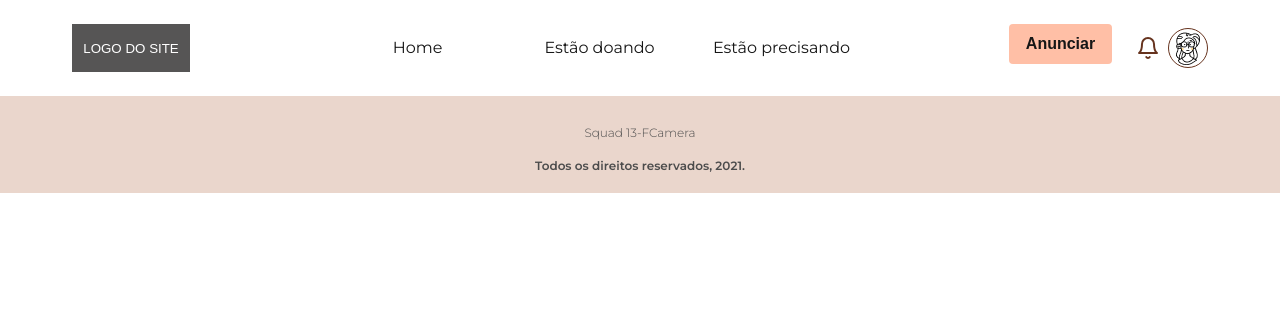
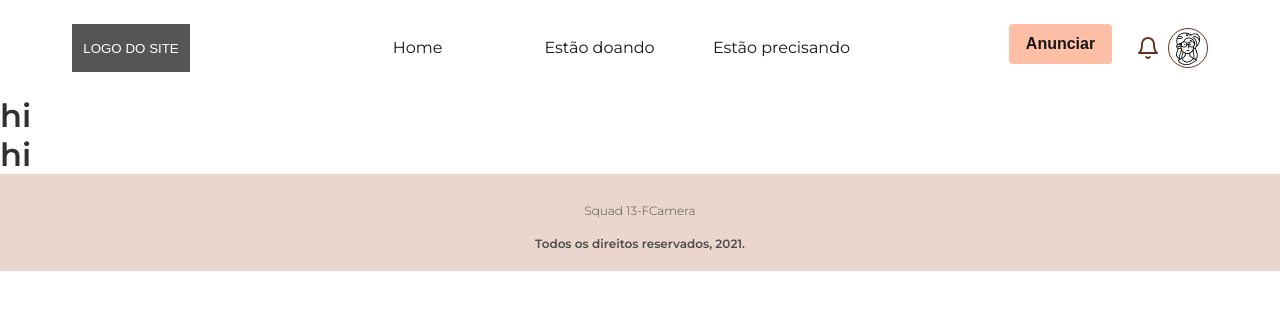
Before and after one commit to FCamara-Squad13/Mobile, a React (Create React App) app: page /chat in a window 1280 px wide. Shown: the top 310 px of the page. Built offline with nearby package versions, Linux system fonts and the light colour scheme.

Commit message:
Put Navbar and Footer on Router

```diff
--- a/src/components/Hero/index.tsx
+++ b/src/components/Hero/index.tsx
@@ -9,7 +9,7 @@ type Props = {
 
 const Hero: React.FC<Props> = ({ title, subtitle, heroPath }) => {
   const heroStyle = {
-    backgroundImage: `linear-gradient(rgba(255,255,255,0.6),rgba(255,255,255,0.6)), url(${heroPath})`,
+    backgroundImage: `linear-gradient(rgba(255,255,255,0.7),rgba(255,255,255,0.8)), url(${heroPath})`,
   };
 
   return (
--- a/src/pages/Anunciar/index.tsx
+++ b/src/pages/Anunciar/index.tsx
@@ -1,8 +1,6 @@
 import React from "react";
 import { Link } from "react-router-dom";
-import Footer from "../../components/Footer";
 import Hero from "../../components/Hero";
-import Navbar from "../../components/Navbar";
 
 import "./style.css";
 
@@ -16,7 +14,6 @@ const Anunciar: React.FC = () => {
 
   return (
     <>
-      <Navbar />
       <Hero title={heroTitle} subtitle={heroSubtitle} heroPath={heroPath} />
       <div className="container">
         <div className="anunciar-page-content">
@@ -43,7 +40,6 @@ const Anunciar: React.FC = () => {
           </div>
         </div>
       </div>
-      <Footer />
     </>
   );
 };
--- a/src/pages/Anunciar/style.css
+++ b/src/pages/Anunciar/style.css
@@ -24,6 +24,7 @@
   width: 300px;
   height: 300px;
   border-radius: 20px;
+  cursor: pointer;
 }
 
 .action-image:hover {
--- a/src/pages/Chat/index.tsx
+++ b/src/pages/Chat/index.tsx
@@ -1,13 +1,10 @@
 import React from "react";
-
-import Footer from "../../components/Footer";
-import Navbar from "../../components/Navbar";
 
 const Home: React.FC = () => {
   return (
     <>
-      <Navbar />
-      <Footer />
+      <h1>hi</h1>
+      <h1>hi</h1>
     </>
   );
 };
--- a/src/pages/Doando/index.tsx
+++ b/src/pages/Doando/index.tsx
@@ -1,8 +1,6 @@
 import React from "react";
+import Hero from "../../components/Hero";
 import CardHolder from "../../components/CardHolder";
-import Footer from "../../components/Footer";
-import Hero from "../../components/Hero";
-import Navbar from "../../components/Navbar";
 
 import heroDoando from "../../assets/images/img-hero-doando.png";
 
@@ -11,14 +9,12 @@ const Doando: React.FC = () => {
 
   return (
     <>
-      <Navbar />
       <Hero
         title="Tem alguém doando?"
         subtitle={subtitle}
         heroPath={heroDoando}
       />
       <CardHolder title="" />
-      <Footer />
     </>
   );
 };
--- a/src/pages/Home/index.tsx
+++ b/src/pages/Home/index.tsx
@@ -2,15 +2,12 @@ import React from "react";
 
 import Hero from "../../components/Hero";
 import CardHolder from "../../components/CardHolder";
-import Footer from "../../components/Footer";
-import Navbar from "../../components/Navbar";
 
 import homeHero from "../../assets/images/Wallpaper-hero-home.png";
 
 const Home: React.FC = () => {
   return (
     <>
-      <Navbar />
       <Hero
         title="Olá, Pamela!"
         subtitle="Que bom te ver por aqui :)"
@@ -18,7 +15,6 @@ const Home: React.FC = () => {
       />
       <CardHolder title="O que estão doando na sua região" />
       <CardHolder title="Quem está precisando de doação na sua região" />
-      <Footer />
     </>
   );
 };
--- a/src/pages/Precisando/index.tsx
+++ b/src/pages/Precisando/index.tsx
@@ -1,8 +1,6 @@
 import React from "react";
 import CardHolder from "../../components/CardHolder";
-import Footer from "../../components/Footer";
 import Hero from "../../components/Hero";
-import Navbar from "../../components/Navbar";
 
 import heroPrecisando from "../../assets/images/img-hero-precisando.png";
 
@@ -12,14 +10,12 @@ Ou então, doar aquele material novinho, que você nunca usou e não vai fazer f
 
   return (
     <>
-      <Navbar />
       <Hero
         title="Tem alguém precisando?"
         subtitle={subtitle}
         heroPath={heroPrecisando}
       />
       <CardHolder title="" />
-      <Footer />
     </>
   );
 };
--- a/src/pages/Teste/index.tsx
+++ b/src/pages/Teste/index.tsx
@@ -1,8 +1,6 @@
 import React from "react";
 
 import CardHolder from "../../components/CardHolder";
-import Navbar from "../../components/Navbar";
-import Footer from "../../components/Footer";
 import Hero from "../../components/Hero";
 import Card from "../../components/Card";
 import CategorySearch from "../../components/CategorySearch";
@@ -19,7 +17,6 @@ import ConfirmationModal from "../../components/ConfirmationModal";
 const Teste: React.FC = () => {
   return (
     <>
-      <Navbar />
       <Hero title="" subtitle="" heroPath="" />
       <ErrorModal />
       <ConfirmationModal />
@@ -31,7 +28,6 @@ const Teste: React.FC = () => {
       <Card imagePath={canetas} />
       <Card imagePath={lapis} />
       <Card imagePath={lancheira} />
-      <Footer />
     </>
   );
 };
--- a/src/routes/index.tsx
+++ b/src/routes/index.tsx
@@ -7,8 +7,12 @@ import Doando from "../pages/Doando";
 import Chat from "../pages/Chat";
 import Precisando from "../pages/Precisando";
 import Anunciar from "../pages/Anunciar";
+import Navbar from "../components/Navbar";
+import Footer from "../components/Footer";
 
 const Routes: React.FC = () => (
+  <>
+    <Navbar />
     <Switch>
       <Route path="/" exact component={Home} />
       <Route path="/doando" component={Doando} />
@@ -17,6 +21,8 @@ const Routes: React.FC = () => (
       <Route path="/teste" component={Teste} />
       <Route path="/chat" component={Chat} />
     </Switch>
+    <Footer />
+  </>
 );
 
 export default Routes;
```
Lines whose indentation alone changed are shown as unchanged.
